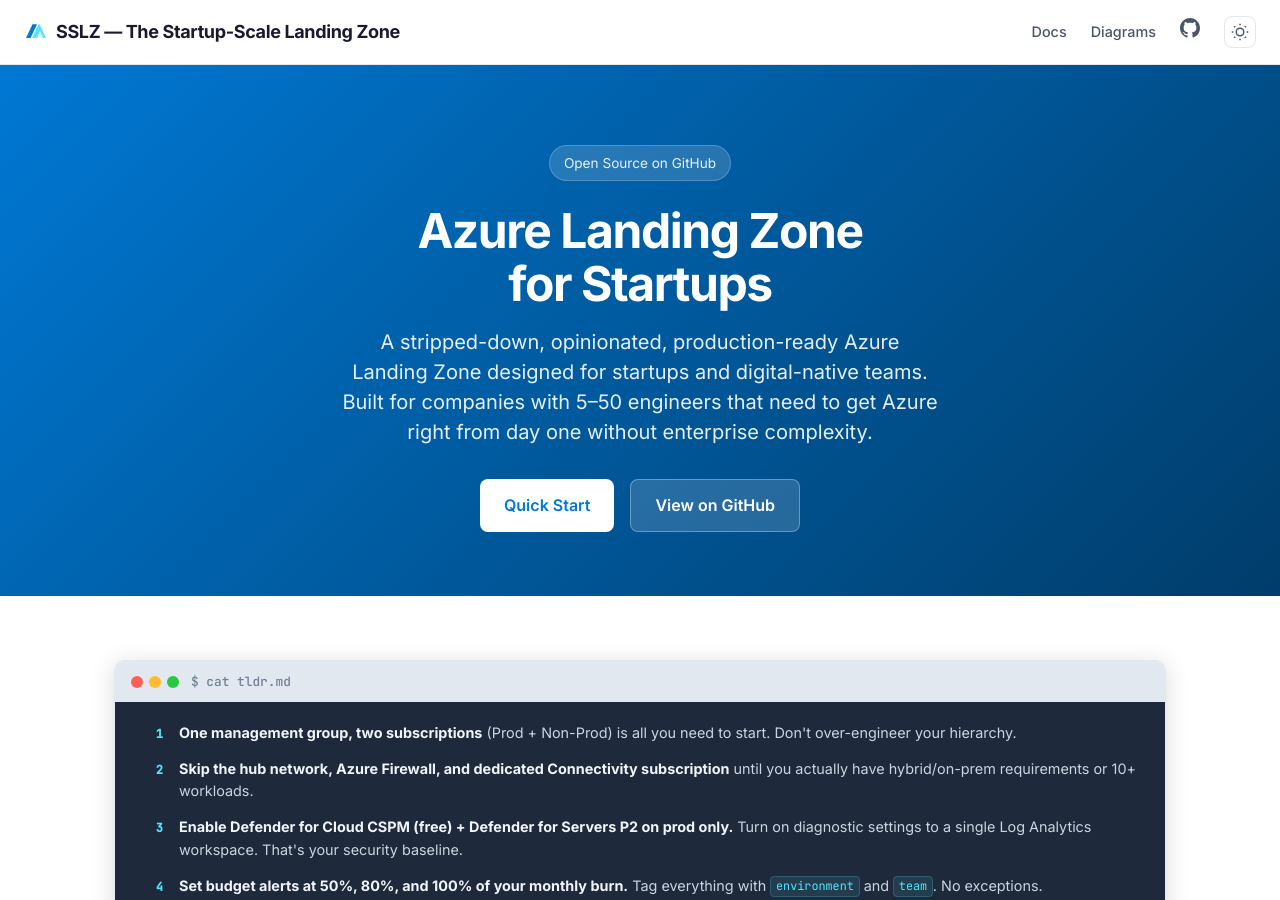
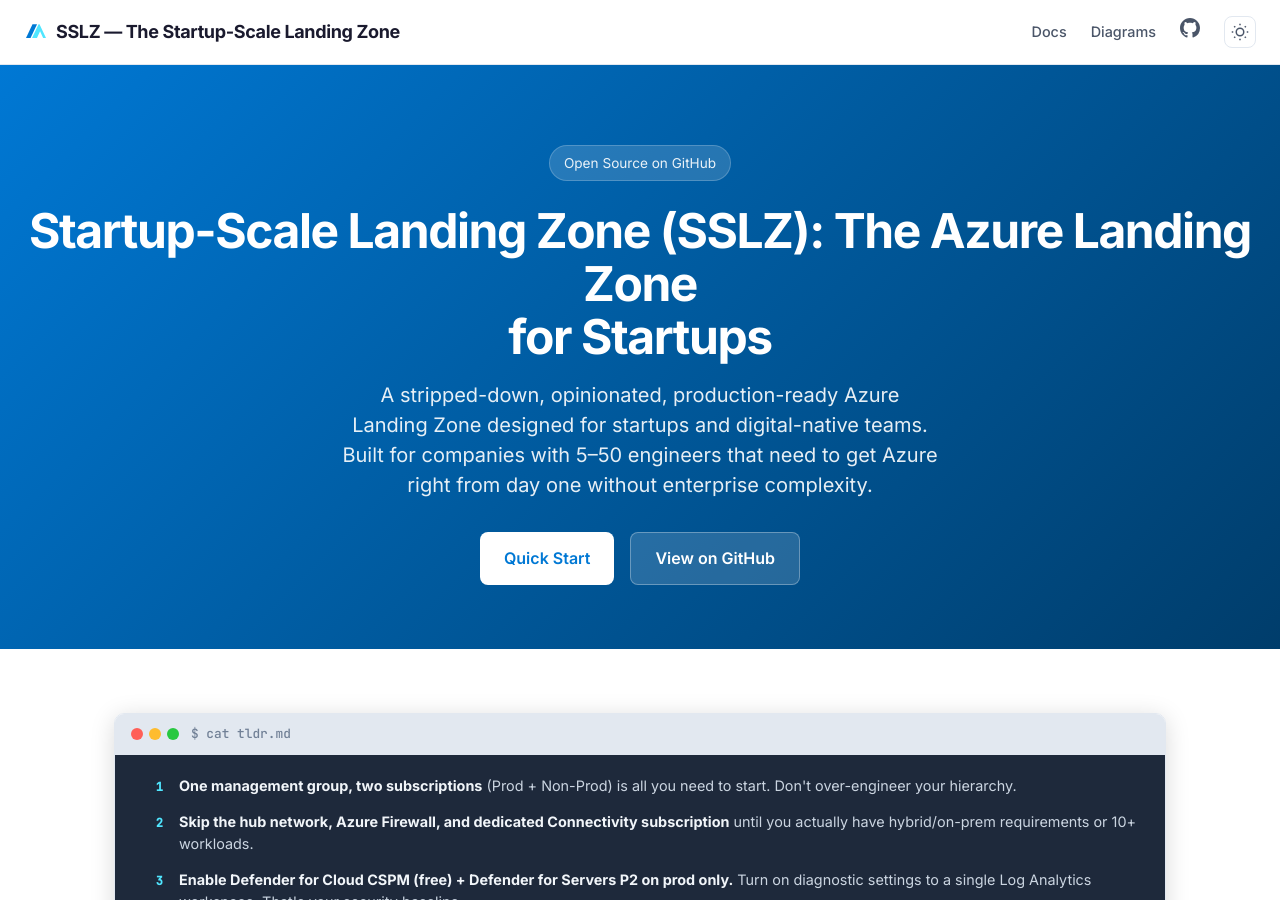
Before and after one commit to ricmmartins/sslz, a Jekyll site: the page built from index.md, in a window 1280 px wide and 900 px high. Built offline with Jekyll 4.4.1, drawn with Linux system fonts in a browser that asks for light colours.

Commit message:
Update title and heading for clarity

```diff
--- a/index.md
+++ b/index.md
@@ -1,12 +1,12 @@
 ---
 layout: home
-title: "Startup-Scale Landing Zone"
+title: "The Startup-Scale Landing Zone"
 description: "A stripped-down, opinionated, deployable Azure Landing Zone for startups. Deploy in under 1 hour."
 ---
 
 <section class="hero">
   <a href="{{ site.github_repo }}" class="hero-badge" target="_blank" rel="noopener">Open Source on GitHub</a>
-  <h1>Azure Landing Zone<br>for Startups</h1>
+  <h1>Startup-Scale Landing Zone (SSLZ): The Azure Landing Zone<br>for Startups</h1>
   <p class="tagline">A stripped-down, opinionated, production-ready Azure Landing Zone designed for startups and digital-native teams. Built for companies with 5–50 engineers that need to get Azure right from day one without enterprise complexity.</p>
   <div class="hero-ctas">
     <a href="#quick-start" class="btn btn-primary">Quick Start</a>
```
